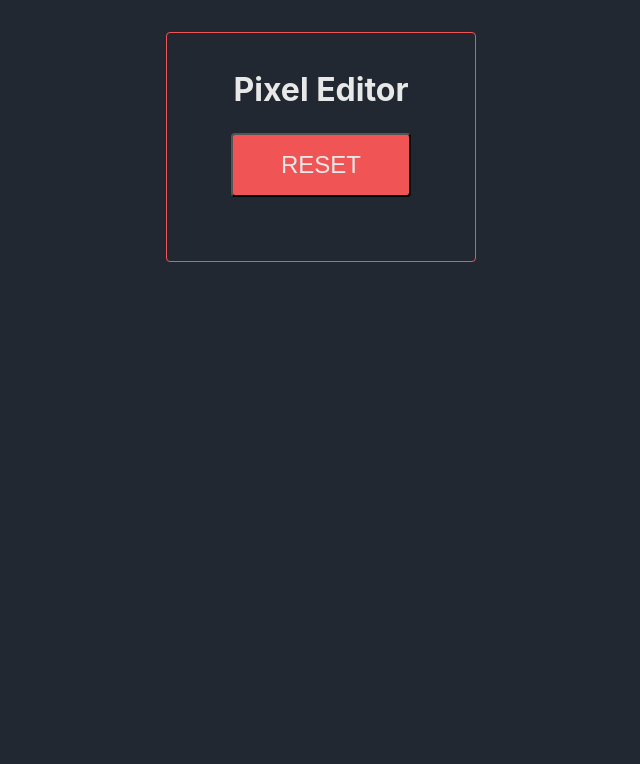
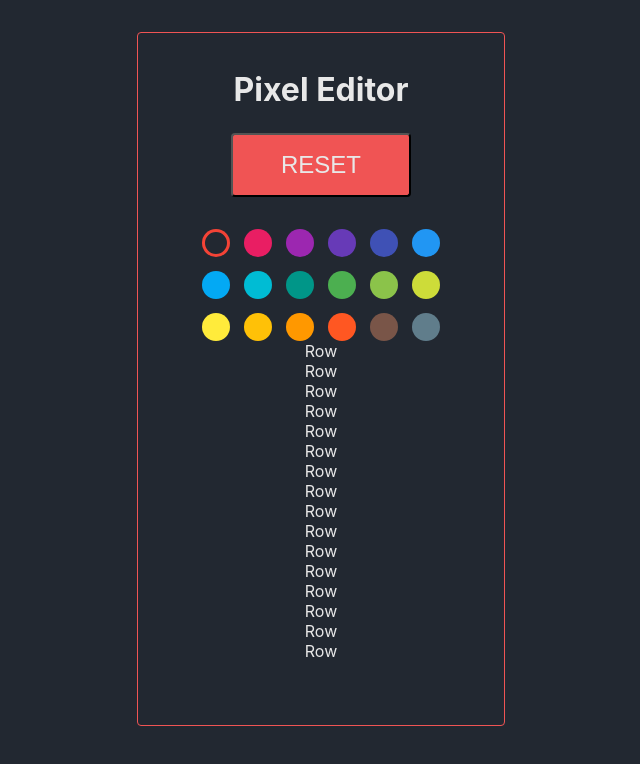
Before and after one commit to juleni/pixels, a React (Create React App) app: page / in a window 1280 px wide. Both pictures are taken after a click on the button "START DRAWING". Shown: the top 764 px of the page, without its empty margins (319-959 px from the left). Built offline with nearby package versions, Linux system fonts and the light colour scheme.

Commit message:
Added color picker

```diff
--- a/package.json
+++ b/package.json
@@ -8,6 +8,7 @@
     "@testing-library/user-event": "^13.5.0",
     "node-sass": "^6.0.1",
     "react": "^18.2.0",
+    "react-color": "^2.19.3",
     "react-dom": "^18.2.0",
     "react-scripts": "5.0.1",
     "web-vitals": "^2.1.4"
--- a/src/components/DrawingPanel.js
+++ b/src/components/DrawingPanel.js
@@ -1,6 +1,19 @@
 import React from "react";
 import "../styles/drawingPanel.scss";
+import Row from "./Row";
 
-export default function DrawingPanel() {
-  return <div id="drawingPanel">DrawingPanel</div>;
+export default function DrawingPanel(props) {
+  const { width, height, selectedColor } = props;
+
+  let rows = [];
+
+  for (let i = 0; i < height; i++) {
+    rows.push(<Row key={i} width={width} selectedColor={selectedColor} />);
+  }
+
+  return (
+    <div id="drawingPanel">
+      <div id="pixels">{rows}</div>
+    </div>
+  );
 }
--- a/src/components/Editor.js
+++ b/src/components/Editor.js
@@ -1,5 +1,7 @@
 import React, { useState } from "react";
+import { CirclePicker } from "react-color";
 import "../styles/editor.scss";
+import DrawingPanel from "./DrawingPanel";
 
 export default function Editor() {
   const DEFAULT_BUTTON_TEXT = "START DRAWING";
@@ -17,6 +19,10 @@ export default function Editor() {
     buttonText === DEFAULT_BUTTON_TEXT
       ? setButtonText("RESET")
       : setButtonText(DEFAULT_BUTTON_TEXT);
+  }
+
+  function changeColor(color) {
+    setSelectedColor(color.hex);
   }
 
   return (
@@ -53,6 +59,16 @@ export default function Editor() {
       <button className="button" onClick={initializeDrawingPanel}>
         {buttonText}
       </button>
+
+      {hideOptions && (
+        <CirclePicker color={selectedColor} onChangeComplete={changeColor} />
+      )}
+
+      <DrawingPanel
+        width={panelWidth}
+        height={panelHeight}
+        selectedColor={selectedColor}
+      />
     </div>
   );
 }
```
